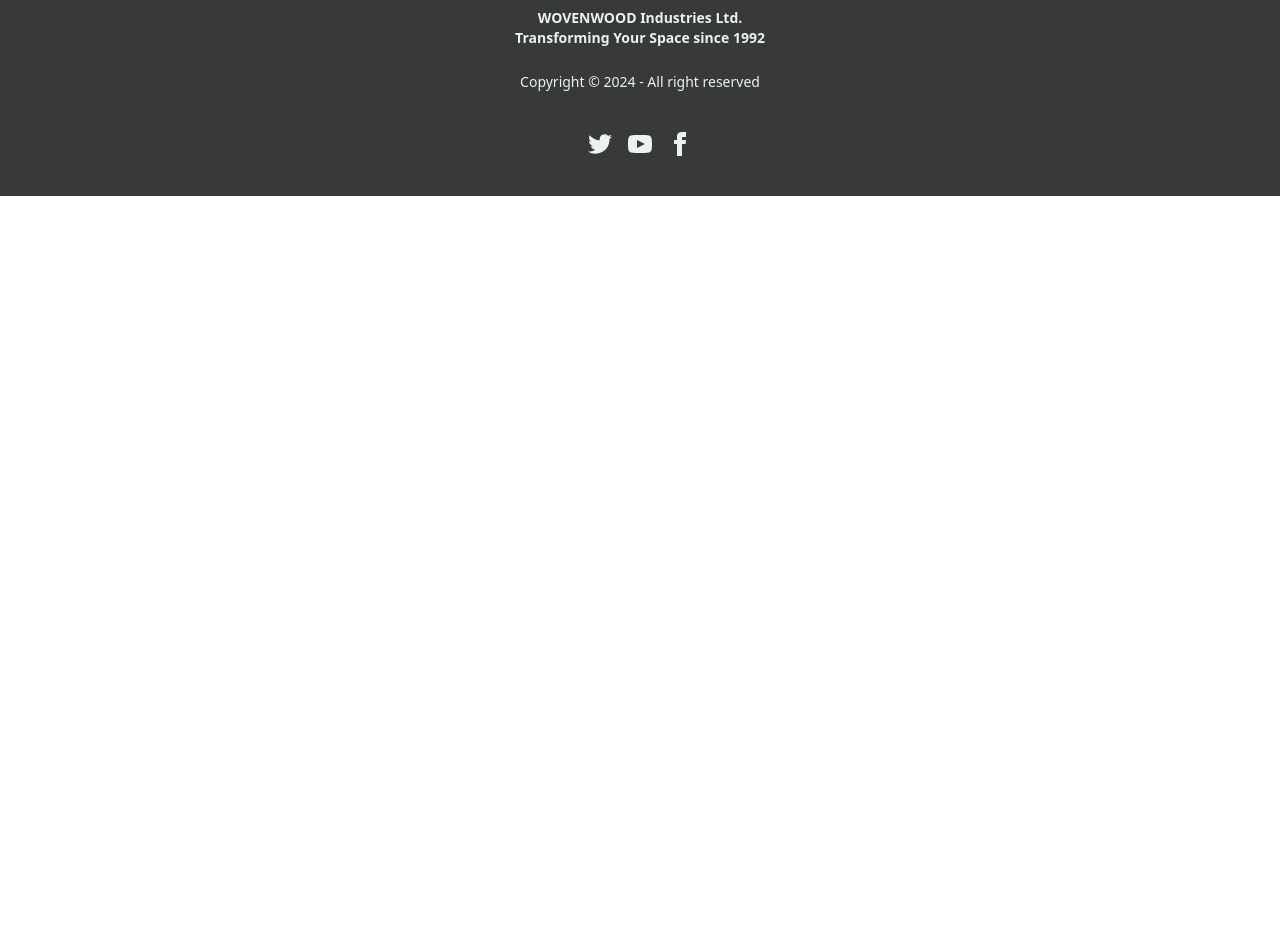
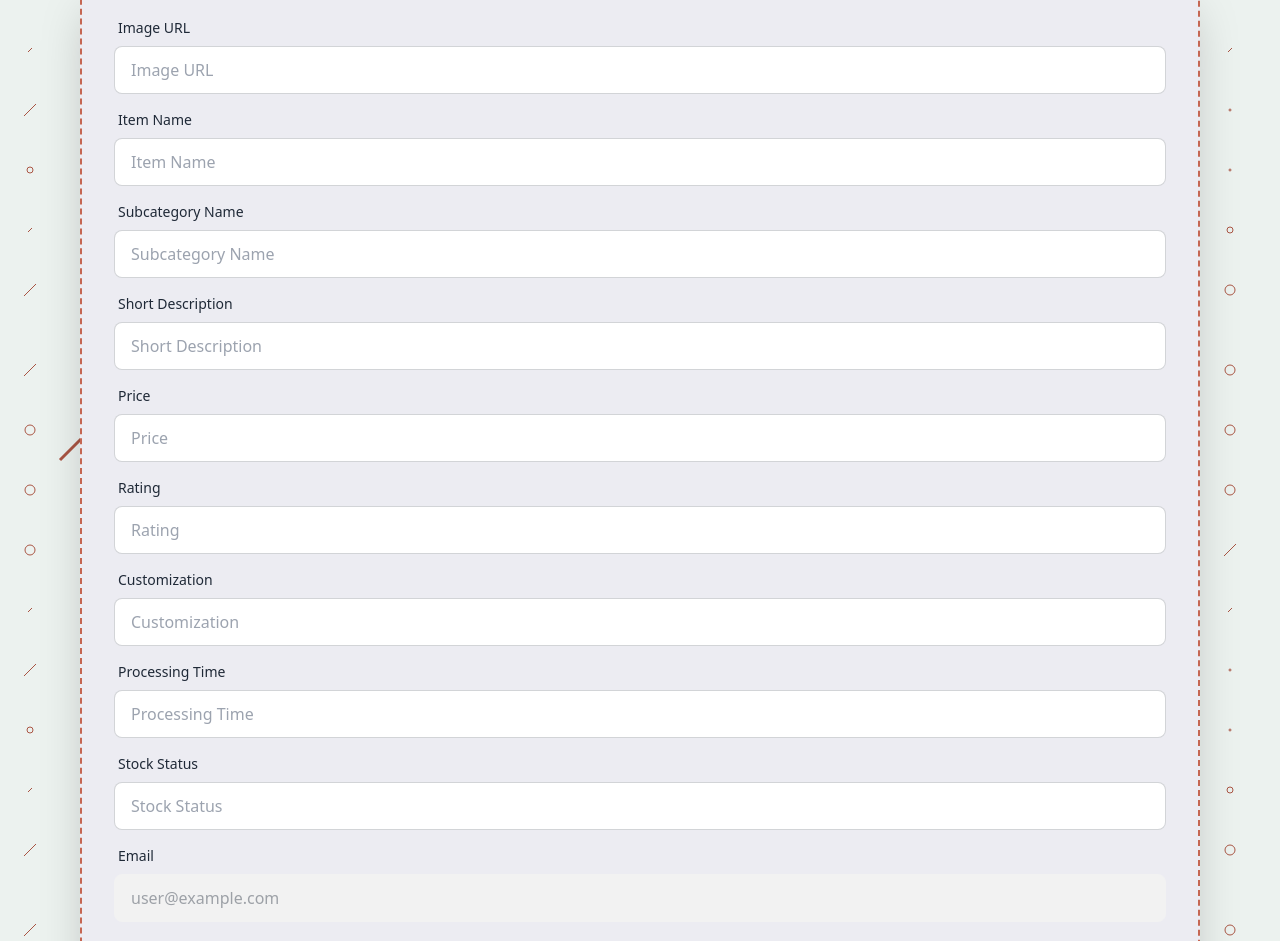
Before and after one commit to mahir-dhiyan/art-and-craft-store-client, a React (Vite) app: page /updateItem/1 in a window 1280 px wide. Shown: the part 220-1161 px from the top of the page. Before the commit the page ends 800 px from the top, so only its background shows below. Built offline with nearby package versions, Linux system fonts and the light colour scheme; no server answers; sample sign-in values are in the browser's storage.

Commit message:
update craft frontend done

```diff
--- a/src/pages/myart/UpdateItem.jsx
+++ b/src/pages/myart/UpdateItem.jsx
@@ -1,11 +1,110 @@
+import { useContext } from "react";
 import { useParams } from "react-router-dom";
+import { ToastContainer } from "react-toastify";
+import { AuthContext } from "../../providers/Authproviders";
 
 const UpdateItem = () => {
     const {id} = useParams();
+    const {user}=useContext(AuthContext);
+    const handleUpdateCraft = e=>{
+        e.preventDefault();
+
+    }
     return (
-        <div>
-            This is update item:{id}
+        <div className="  min-h-screen">
+        <div className="hero-content flex-col  ">
+            <div className="bg-[#ECECF2] p-4 rounded-3xl border-dashed border-2 border-[#C56652] ">
+                <h2 className="text-5xl font-semibold"> Update <span className="text-[#C56652]">Craft</span> Item  </h2>
+            </div>
+            <div className="card bg-[#ECECF2] rounded-3xl border-dashed border-2 border-[#C56652] w-full  shrink-0 shadow-2xl">
+                <form onSubmit={handleUpdateCraft} className="card-body">
+                    <div className="form-control">
+                        <label className="label">
+                            <span className="label-text">Image URL</span>
+                        </label>
+                        <input type="text" placeholder="Image URL" name="image" className="input input-bordered" required />
+                    </div>
+                    <div className="form-control">
+                        <label className="label">
+                            <span className="label-text">Item Name</span>
+                        </label>
+                        <input type="text" placeholder="Item Name" name="item_name" className="input input-bordered" required />
+                    </div>
+                    <div className="form-control">
+                        <label className="label">
+                            <span className="label-text">Subcategory Name</span>
+                        </label>
+                        <input type="text" placeholder="Subcategory Name" name="subcategory_name" className="input input-bordered" required />
+                    </div>
+                    <div className="form-control">
+                        <label className="label">
+                            <span className="label-text">Short Description</span>
+                        </label>
+                        <input type="text" placeholder="Short Description" name="short_description" className="input input-bordered" required />
+                    </div>
+                    <div className="form-control">
+                        <label className="label">
+                            <span className="label-text">Price</span>
+                        </label>
+                        <input type="text" placeholder="Price" name="price" className="input input-bordered" required />
+                    </div>
+                    <div className="form-control">
+                        <label className="label">
+                            <span className="label-text">Rating</span>
+                        </label>
+                        <input type="text" placeholder="Rating" name="rating" className="input input-bordered" required />
+                    </div>
+                    <div className="form-control">
+                        <label className="label">
+                            <span className="label-text">Customization</span>
+                        </label>
+                        <input type="text" placeholder="Customization" name="customization" className="input input-bordered" required />
+                    </div>
+                    <div className="form-control">
+                        <label className="label">
+                            <span className="label-text">Processing Time</span>
+                        </label>
+                        <input type="text" placeholder="Processing Time" name="processing_time" className="input input-bordered" required />
+                    </div>
+                    <div className="form-control">
+                        <label className="label">
+                            <span className="label-text">Stock Status</span>
+                        </label>
+                        <input type="text" placeholder="Stock Status" name="stock_status" className="input input-bordered" required />
+                    </div>
+                    <div className="form-control">
+                        <label className="label">
+                            <span className="label-text">Email</span>
+                        </label>
+                        <input type="email" placeholder="Email" name="email" defaultValue={user.email} disabled  className="input input-bordered " required />
+                    </div>
+                    <div className="form-control">
+                        <label className="label">
+                            <span className="label-text">User Name</span>
+                        </label>
+                        <input type="text" placeholder="User Name" name="name" defaultValue={user.displayName} className="input input-bordered" required />
+                    </div>
+
+                    <div className="form-control mt-6">
+                        <button className="btn btn-warning text-white bg-[#C56652] border-none">Update Craft Item</button>
+                    </div>
+                </form>
+            </div>
         </div>
+        {/* <ToastContainer
+            position="top-right"
+            autoClose={5000}
+            hideProgressBar={false}
+            newestOnTop={false}
+            closeOnClick
+            rtl={false}
+            pauseOnFocusLoss
+            draggable
+            pauseOnHover
+            theme="colored"
+
+        /> */}
+    </div>
     );
 };
 
```
